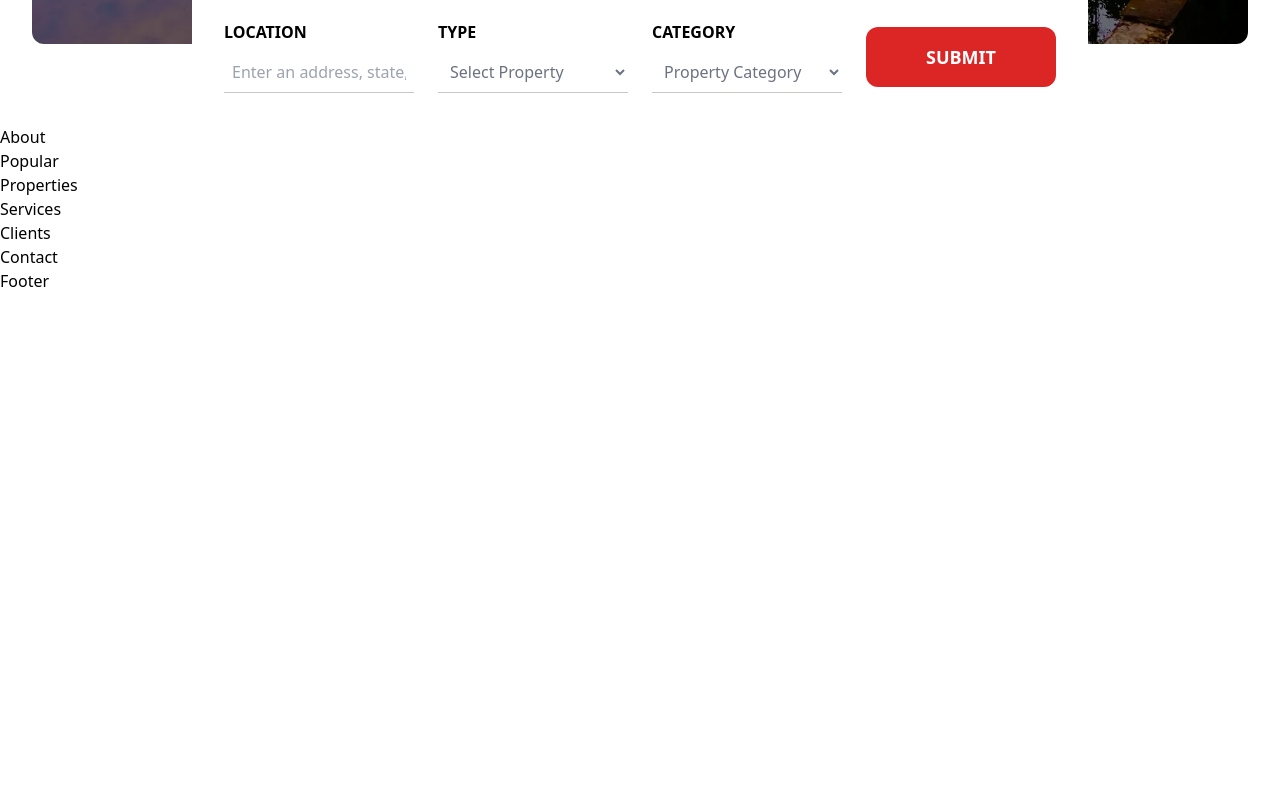
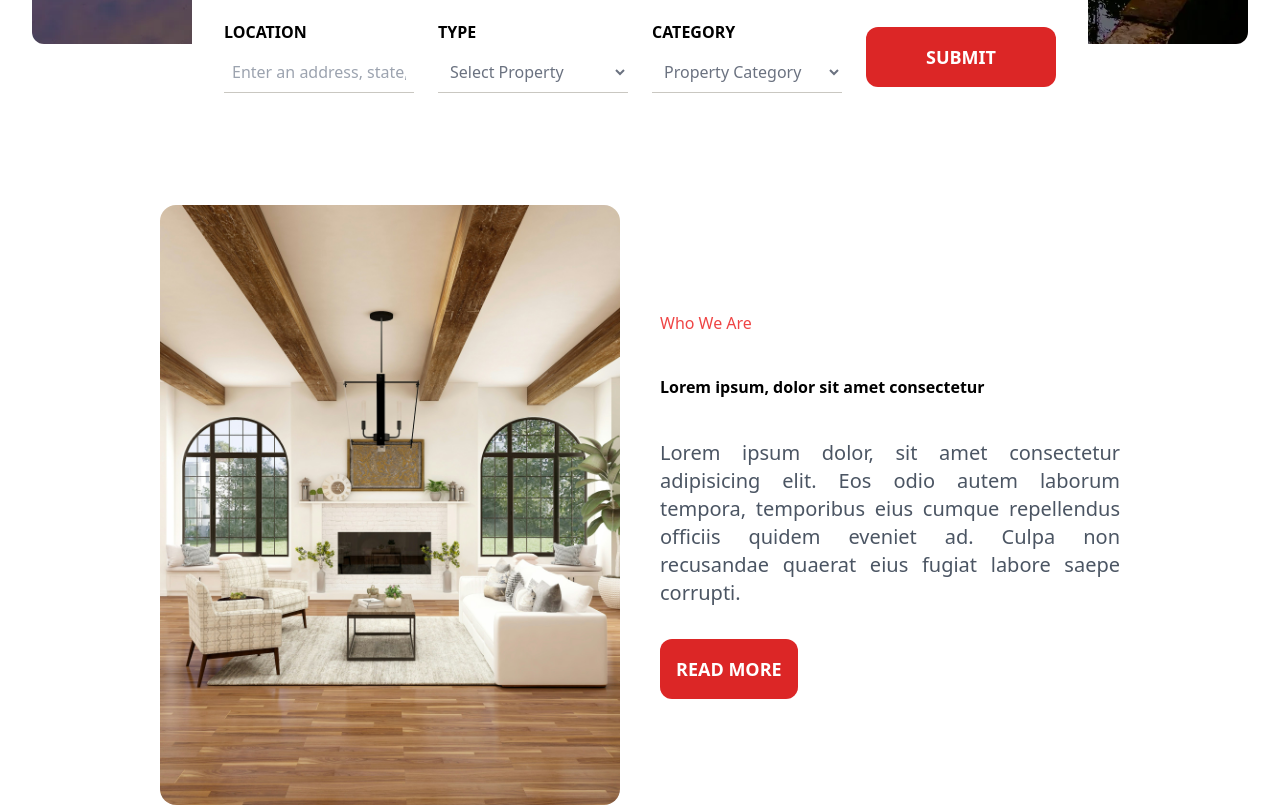
Before and after one commit to VISHALX33/Real-estate, a React (Vite) app: page / in a window 1280 px wide. Shown: the part 580-1387 px from the top of the page. Before the commit the page ends 873 px from the top, so only its background shows below. Built offline with nearby package versions, Linux system fonts and the light colour scheme.

Commit message:
complete about section

```diff
--- a/src/Sections/About.jsx
+++ b/src/Sections/About.jsx
@@ -1,8 +1,37 @@
-import React from 'react'
+import React, { useEffect } from 'react'
+import aboutimg from '../assets/images/about.jpg'
+import { useDarkMode } from '../components/DarkModeContext'
+// import heroimg from "../assets/images/hero1.webp"
+import AOS from 'aos'
+import 'aos/dist/aos.css'
+const About = () => {
+  useEffect(() => {
+    AOS.init({
+      offset: 200,
+      duration: 800,
+      easing: 'ease-in-sine',
+      delay: 100,
+    });
+  }, [])
+  const { darkMode, toggleDarkMode } = useDarkMode();
 
-const About = () => {
+
   return (
-    <div>About</div>
+    <section id="about" className={`${darkMode ? 'dark bg-black' : 'light bg-transparent'} w-full m-auto lg:px-40 px-10 py-20 grid lg:grid-cols-2 grid-cols-1 justify-center gap-10 `}>
+      <div>
+        <img data-aos="zoom-in" src={aboutimg} alt="about image" className='rounded-2xl lg:w-[500px] lg:h-[600px] ' />
+      </div>
+      <div className='flex flex-col justify-center items-start gap-8'>
+        <h1 date-aos="zoom-in" className='text-red-500 dark:text-white' >Who We Are</h1>
+        <h1 date-aos="zoom-in" data-aos-delay="200"  className='text-black teext-[40px] font-semibold leading-10 dark:text-white' >Lorem ipsum, dolor sit amet consectetur</h1>
+        <p date-aos="zoom-in" data-aos-delay="400" className='text-xl text-gray-600 dark:text-white text-justify ' >Lorem ipsum dolor, sit amet consectetur adipisicing elit. Eos odio autem laborum tempora, temporibus eius cumque repellendus officiis quidem eveniet ad. Culpa non recusandae quaerat eius fugiat labore saepe corrupti.</p>
+        <button className='bg-red-600 dark:bg-red-700 hover:bg-black dark:hover:bg-white dark:hover:text-black text-lg p-4  text-white font-semibold rounded-xl cursor-pointer transform hover:scale-110 transition-transform duration-300  ' > READ MORE</button>
+
+
+      </div>
+
+    </section>
+
   )
 }
 
```
